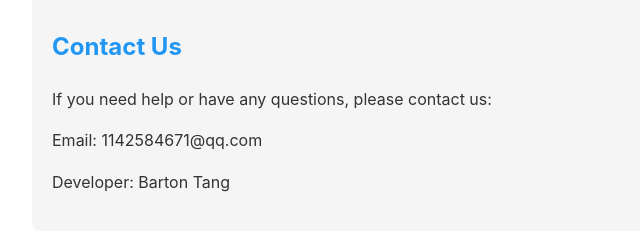
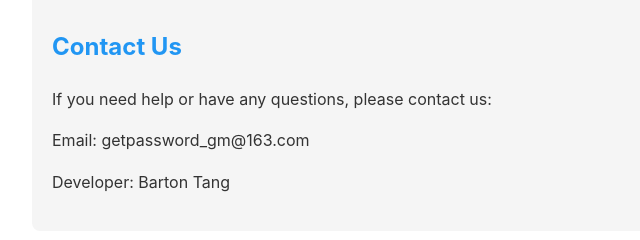
Before and after one commit to bartontang/getpassword-support, a plain HTML site: page index.html in a window 1280 px wide. Shown: the part 1040-1280 px from the top of the page, 208-848 px from the left. Drawn offline with Linux system fonts and the light colour scheme.

Commit message:
update email

```diff
--- a/index.html
+++ b/index.html
@@ -80,7 +80,7 @@
     <div class="section contact-info">
         <h2>Contact Us</h2>
         <p>If you need help or have any questions, please contact us:</p>
-        <p>Email: 1142584671@qq.com</p>
+        <p>Email: getpassword_gm@163.com</p>
         <p>Developer: Barton Tang</p>
     </div>
 
```
